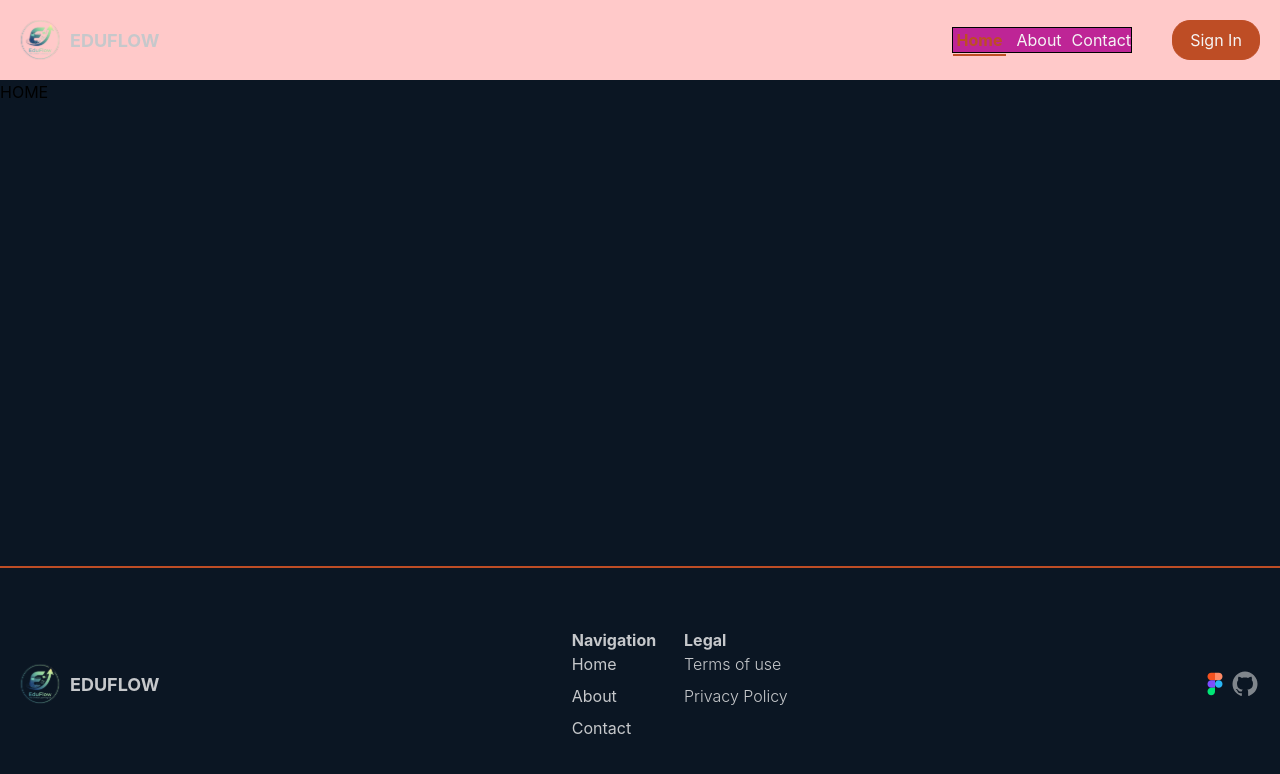
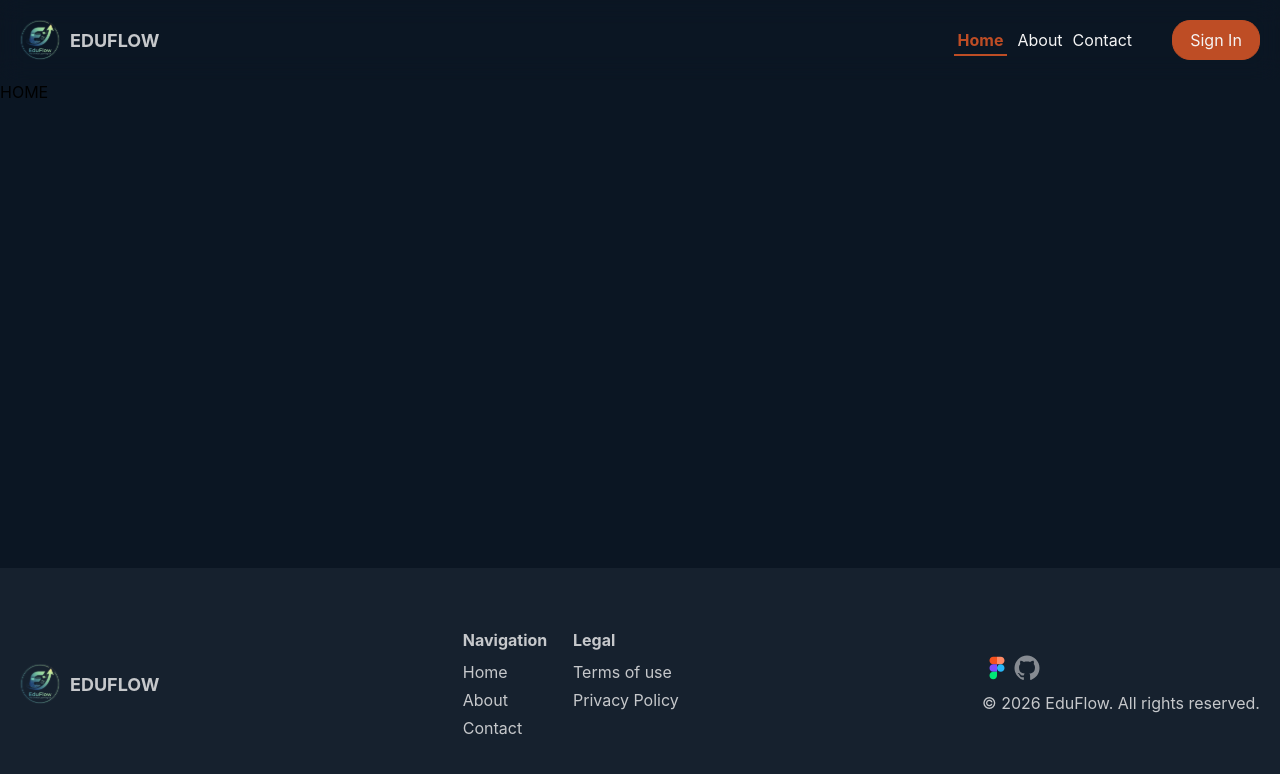
Before and after one commit to Davickyz/Eduflow, a React (Vite) app: page / in a window 1280 px wide. Shown: the top 774 px of the page. Built offline with nearby package versions, Linux system fonts and the light colour scheme.

Commit message:
Header and footer complete

```diff
--- a/index.html
+++ b/index.html
@@ -4,7 +4,7 @@
     <meta charset="UTF-8" />
     <link rel="icon" type="image/svg+xml" href="./src/assets/logo.svg" />
     <meta name="viewport" content="width=device-width, initial-scale=1.0" />
-    <title>Eduflow</title>
+    <title>EduFlow</title>
   </head>
   <body>
     <div id="root"></div>
--- a/src/components/website_components/Footer.jsx
+++ b/src/components/website_components/Footer.jsx
@@ -6,31 +6,31 @@ import { Link, NavLink } from "react-router-dom";
 const Footer = () => {
   return(
     <>
-      <footer className="fixed bottom-0 left-0 right-0 px-[20px] py-[60px] flex flex items-center justify-between border-t-2 border-orange-accent">
+      <footer className="fixed bottom-0 left-0 right-0 px-[20px] py-[60px] flex flex items-center justify-between bg-footer">
 
         {/* Logo */}
         <div id="logo" className="flex flex-row items-center gap-[10px]">
           <img className="w-[40px] h-[40px]" src={logo} alt="logo" />
-          <h3 className="uppercase font-bold text-secondary-light text-[18px]">EduFlow</h3>
+          <h3 className="uppercase font-bold text-secondary-light text-[18px] cursor-default">EduFlow</h3>
         </div>
 
         {/* Navigation & Legal */}
         <div className="flex items-top justify-between w-54">
           {/* Navigation */}
-          <div className="flex-col g-4">
-            <h5 className="font-bold text-secondary-light">Navigation</h5>
-            <ul className="flex flex-col gap-[8px]">
+          <div className="flex flex-col gap-2">
+            <h5 className="font-bold text-secondary-light cursor-default">Navigation</h5>
+            <ul className="flex flex-col gap-[4px]">
               <li><Link to="/" className="transition-all duration-200 text-secondary-light hover:text-orange-accent">Home</Link></li>
               <li><Link to="/about" className="transition-all duration-200 text-secondary-light hover:text-orange-accent">About</Link></li>
               <li><Link to="/contact" className="transition-all duration-200 text-secondary-light hover:text-orange-accent">Contact</Link></li>
             </ul>
           </div>
           {/* Legal */}
-          <div className="flex-col g-4">
-            <h5 className="font-bold text-secondary-light">Legal</h5>
-            <ul className="flex flex-col gap-[8px]">
-              <li className="font-light text-secondary-light">Terms of use</li>
-              <li className="font-light text-secondary-light">Privacy Policy</li>
+          <div className="flex flex-col gap-2">
+            <h5 className="font-bold text-secondary-light cursor-default">Legal</h5>
+            <ul className="flex flex-col gap-[4px]">
+              <li className="transition-all duration-200 text-secondary-light cursor-pointer hover:text-orange-accent">Terms of use</li>
+              <li className="transition-all duration-200 text-secondary-light cursor-pointer hover:text-orange-accent">Privacy Policy</li>
             </ul>
           </div>
         </div>
@@ -38,10 +38,20 @@ const Footer = () => {
         {/* Others */}
         <div>
           <div className="flex g-8">
-            <a href="https://www.figma.com/design/IAqQqXpESuQZTm0r5K38mQ/EduFlow?node-id=1-2&t=waPfg1snaBQtI5n7-1" target="blank"><img src={figma} alt="Figma icon" /></a>
-            <a href="" target="blank"><img src={github} alt="Github icon" /></a>
+            {/* Figma */}
+            <a className="hover:scale-[1.05]"
+              href="https://www.figma.com/design/IAqQqXpESuQZTm0r5K38mQ/EduFlow?node-id=1-2&t=waPfg1snaBQtI5n7-1" target="blank">
+              <img src={figma} alt="Figma icon" />
+            </a>
+            {/* Github */}
+            <a className="hover:scale-[1.05]"
+              href="https://github.com/Davickyz/Eduflow" target="blank">
+              <img src={github} alt="Github icon" />
+            </a>
           </div>
+          <p className="mt-2 text-secondary-light font-regular cursor-default">© 2026 EduFlow. All rights reserved.</p>
         </div>
+
       </footer>
     </>
   )
--- a/src/components/website_components/Header.jsx
+++ b/src/components/website_components/Header.jsx
@@ -6,13 +6,13 @@ import "./Header.css";
 const Header = () => {
   return(
     <>
-      <header className="flex flex-row justify-between h-[80px] px-[20px] sticky top-0 z-50 backdrop-blur-md bg-red-200">
+      <header className="flex flex-row justify-between h-[80px] px-[20px] sticky top-0 z-50 backdrop-blur-md bg-primary-200">
         <div id="logo" className="flex flex-row items-center gap-[10px]">
           <img className="w-[40px] h-[40px]" src={logo} alt="logo" />
-          <h3 className="uppercase font-bold text-secondary-light text-[18px]">EduFlow</h3>
+          <h3 className="uppercase font-bold text-secondary-light text-[18px] cursor-default">EduFlow</h3>
         </div>
         <div className="flex flex-row items-center gap-[40px]">
-          <ul className="flex flex-row gap-[10px] border bg-purple-accent">
+          <ul className="flex flex-row gap-[10px]">
             <li ><NavLink to="/"  className="nav-item">Home</NavLink></li>
             <li><NavLink to="/about" className="nav-item">About</NavLink></li>
             <li><NavLink to="/contact" className="nav-item">Contact</NavLink></li>
--- a/src/css/tailwindcss.css
+++ b/src/css/tailwindcss.css
@@ -7,6 +7,7 @@
   --color-primary: #0B1623;
   --color-secondary: #F5F5F5;
   --color-secondary-light: #C6C8CB;
+  --color-footer: #16212E;
   --color-orange-accent: #BE4D25;
   --color-green-accent: #00AD26;
   --color-purple-accent: #BE2596;
```
